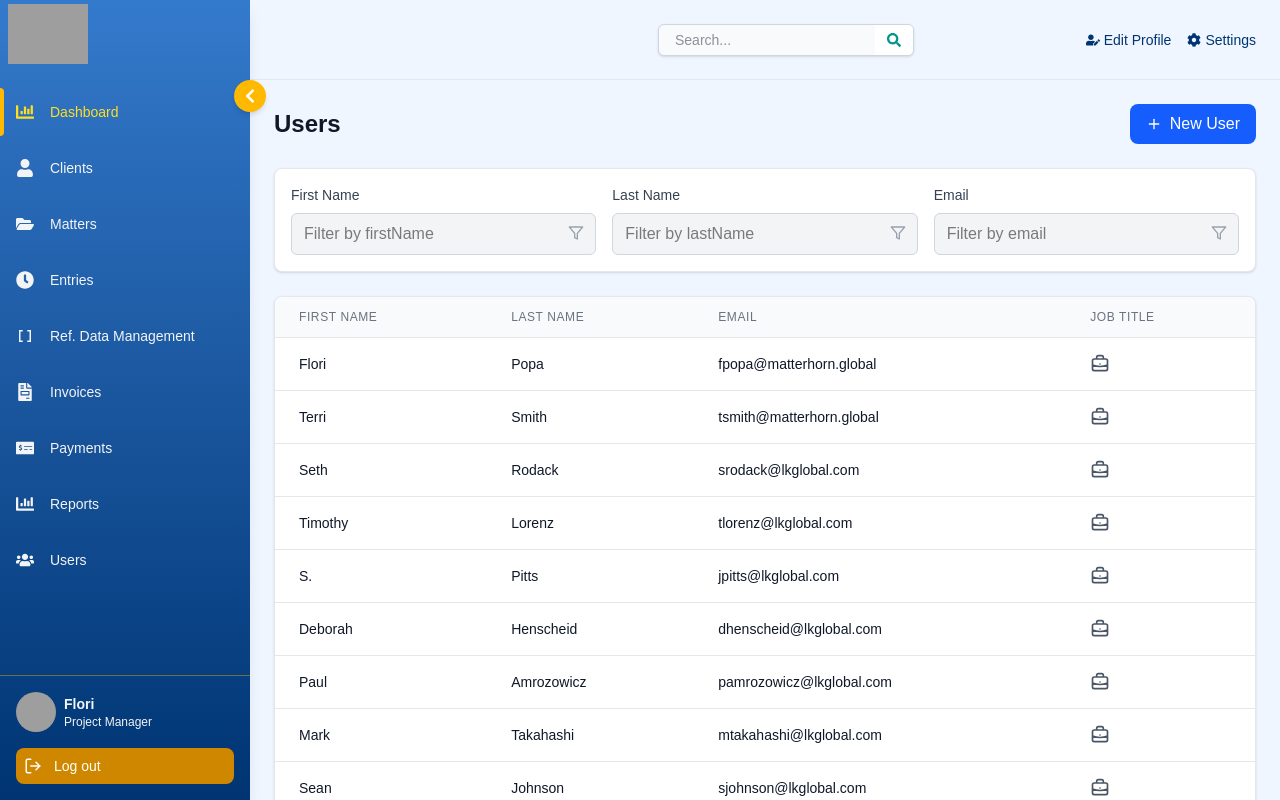
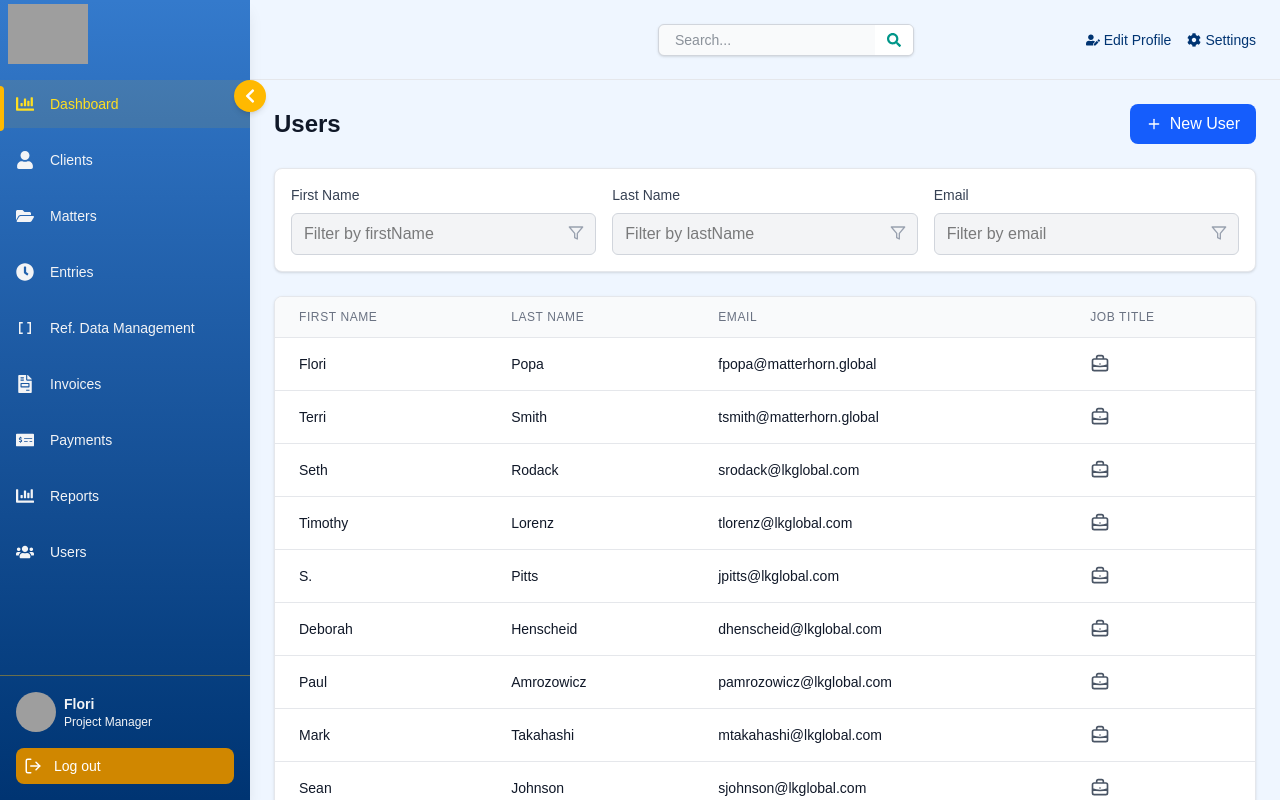
Before and after one commit to 64SquaresApexLLP/matterhorn, a React (Vite) app: page /users in a window 1280 px wide. Built offline with nearby package versions, Linux system fonts and the light colour scheme; grey boxes are pictures that could not be loaded; a web font is replaced by a local one.

Commit message:
Solved Side Navbar Issue

```diff
--- a/src/components/LeftNav.jsx
+++ b/src/components/LeftNav.jsx
@@ -1,4 +1,3 @@
-"use client";
 import React, { useState } from "react";
 import { NavLink, useNavigate } from "react-router-dom";
 import {
@@ -51,7 +50,7 @@ export default function Nav() {
       className="bg-gradient-to-b from-[var(--secondary-900)] to-[var(--secondary-600)] text-[var(--text)] shadow-lg flex flex-col justify-between sticky bottom-0"
       style={{ height: "100vh", width: isOpen ? 250 : 80 }}
     >
-      <div className="">
+      <div>
         <NavLink to="/" className="flex items-center">
           <div className="flex items-center">
             <motion.div
@@ -86,22 +85,28 @@ export default function Nav() {
           {isOpen ? <FaChevronLeft /> : <FaChevronRight />}
         </button>
 
-        <nav className="mt-6 flex flex-col gap-2 relative font-medium">
+        <nav className="mt-4 relative font-medium">
+          {/* Active indicator */}
           <div
-            className="absolute left-0 w-1 bg-[var(--primary)] rounded-r-full"
-            style={{ height: "48px", top: `${activeIndex * 48}px` }}
+            className="absolute left-0 w-1 bg-[var(--primary)] rounded-r-full transition-all duration-300 ease-in-out"
+            style={{
+              height: "45px",
+              top: `${activeIndex * 55 + 6}px`,
+              transform: "translateY(0)"
+            }}
           />
 
+          {/* Menu items */}
+          <div className="flex flex-col gap-2">
             {menuItems.map((item, idx) => (
               <div
                 key={idx}
-              className={`flex items-center gap-4 px-4 py-6 cursor-pointer relative ${
+                className={`flex items-center gap-4 px-4 h-12 cursor-pointer relative transition-colors duration-200 ${
                   activeIndex === idx
-                  ? "text-yellow-300"
+                    ? "text-yellow-300 bg-[var(--primary)]/10"
                     : "hover:bg-[var(--primary)]/20"
                 } ${!isOpen ? "justify-center" : ""}`}
                 onClick={() => handleMenuClick(idx)}
-              style={{ height: "48px" }}
               >
                 <span className="text-lg flex-shrink-0">{item.icon}</span>
                 {isOpen && (
@@ -109,6 +114,7 @@ export default function Nav() {
                 )}
               </div>
             ))}
+          </div>
         </nav>
       </div>
 
```
Lines whose indentation alone changed are shown as unchanged.
